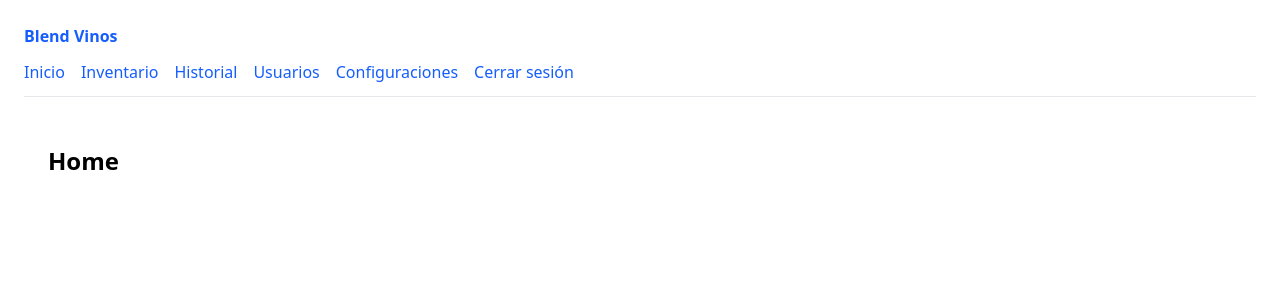
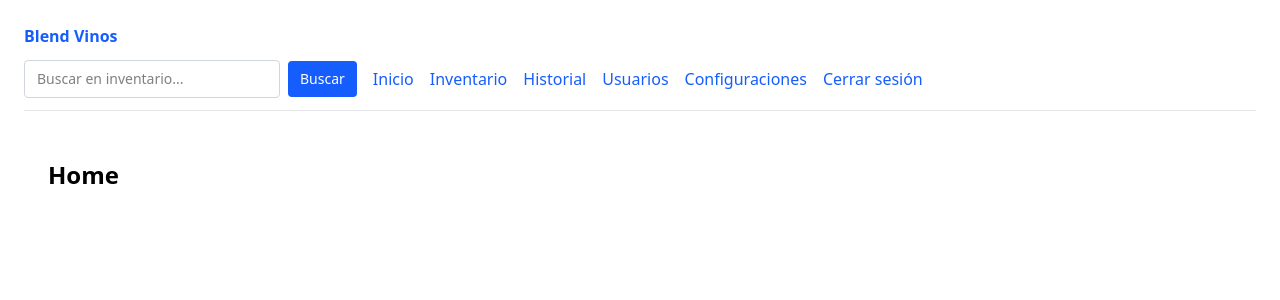
Before and after one commit to tomasesquivelgc/Blend-Vinos-Frontend, a React (Vite) app: page / in a window 1280 px wide. Shown: the top 300 px of the page. Built offline with nearby package versions, Linux system fonts and the light colour scheme.

Commit message:
move navbar into own file and add searchbar

```diff
--- a/src/App.jsx
+++ b/src/App.jsx
@@ -1,5 +1,5 @@
-import { Link, Route, Routes } from 'react-router-dom'
-import { useState } from 'react'
+import { Route, Routes } from 'react-router-dom'
+import Navbar from './components/Navbar.jsx'
 import Home from './pages/Home.jsx'
 import Inventario from './pages/Inventario.jsx'
 import Historial from './pages/Historial.jsx'
@@ -9,43 +9,16 @@ import Configuraciones from './pages/Configuraciones.jsx'
 import NotFound from './pages/NotFound.jsx'
 
 function App() {
-  const [menuOpen, setMenuOpen] = useState(false)
 
   return (
     <div className="p-6">
-      <nav className="mb-6 border-b border-gray-200 pb-3">
-        <div className="flex items-center justify-between">
-          <button
-            className="md:hidden inline-flex items-center justify-center rounded p-2 text-gray-700 hover:bg-gray-100 focus:outline-none"
-            aria-label="Toggle menu"
-            aria-expanded={menuOpen}
-            onClick={() => setMenuOpen((v) => !v)}
-          >
-            <svg className="h-6 w-6" fill="none" stroke="currentColor" strokeWidth="2" viewBox="0 0 24 24" xmlns="http://www.w3.org/2000/svg">
-              {menuOpen ? (
-                <path strokeLinecap="round" strokeLinejoin="round" d="M6 18L18 6M6 6l12 12" />
-              ) : (
-                <path strokeLinecap="round" strokeLinejoin="round" d="M4 6h16M4 12h16M4 18h16" />
-              )}
-            </svg>
-          </button>
-          <Link to="/" className="text-blue-600 font-semibold">Blend Vinos</Link>
-        </div>
-        <div className={`mt-3 flex-col gap-3 md:mt-3 md:flex md:flex-row md:items-center md:gap-4 ${menuOpen ? 'flex' : 'hidden'}`}>
-          <Link to="/" className="text-blue-600 hover:underline" onClick={() => setMenuOpen(false)}>Inicio</Link>
-          <Link to="/inventario" className="text-blue-600 hover:underline" onClick={() => setMenuOpen(false)}>Inventario</Link>
-          <Link to="/historial" className="text-blue-600 hover:underline" onClick={() => setMenuOpen(false)}>Historial</Link>
-          <Link to="/usuarios" className="text-blue-600 hover:underline" onClick={() => setMenuOpen(false)}>Usuarios</Link>
-          <Link to="/configuraciones" className="text-blue-600 hover:underline" onClick={() => setMenuOpen(false)}>Configuraciones</Link>
-          <Link to="/checkout" className="text-blue-600 hover:underline" onClick={() => setMenuOpen(false)}>Cerrar sesión</Link>
-        </div>
-      </nav>
+      <Navbar />
 
       <Routes>
         <Route path="/" element={<Home />} />
         <Route path="/inventario" element={<Inventario />} />
         <Route path="/historial" element={<Historial />} />
-        <Route path="/products/:id" element={<ProductDetail />} />
+        <Route path="/inventario/:id" element={<ProductDetail />} />
         <Route path="/usuarios" element={<Usuarios />} />
         <Route path="/configuraciones" element={<Configuraciones />} />
         <Route path="*" element={<NotFound />} />
--- /dev/null
+++ b/src/components/Navbar.jsx
@@ -0,0 +1,66 @@
+import { useState } from 'react'
+import { Link, useNavigate } from 'react-router-dom'
+
+export default function Navbar() {
+  const [menuOpen, setMenuOpen] = useState(false)
+  const [searchTerm, setSearchTerm] = useState('')
+  const navigate = useNavigate()
+
+  const handleSearchSubmit = (e) => {
+    e.preventDefault()
+    const query = searchTerm.trim()
+    if (query.length === 0) {
+      navigate('/inventario')
+    } else {
+      navigate(`/inventario?q=${encodeURIComponent(query)}`)
+    }
+    setMenuOpen(false)
+  }
+
+  return (
+    <nav className="mb-6 border-b border-gray-200 pb-3">
+      <div className="flex items-center justify-between">
+        <button
+          className="md:hidden inline-flex items-center justify-center rounded p-2 text-gray-700 hover:bg-gray-100 focus:outline-none"
+          aria-label="Toggle menu"
+          aria-expanded={menuOpen}
+          onClick={() => setMenuOpen((v) => !v)}
+        >
+          <svg className="h-6 w-6" fill="none" stroke="currentColor" strokeWidth="2" viewBox="0 0 24 24" xmlns="http://www.w3.org/2000/svg">
+            {menuOpen ? (
+              <path strokeLinecap="round" strokeLinejoin="round" d="M6 18L18 6M6 6l12 12" />
+            ) : (
+              <path strokeLinecap="round" strokeLinejoin="round" d="M4 6h16M4 12h16M4 18h16" />
+            )}
+          </svg>
+        </button>
+        <Link to="/" className="text-blue-600 font-semibold">Blend Vinos</Link>
+      </div>
+      <div className={`mt-3 flex-col gap-3 md:mt-3 md:flex md:flex-row md:items-center md:gap-4 ${menuOpen ? 'flex' : 'hidden'}`}>
+        <form onSubmit={handleSearchSubmit} className="flex w-full items-center gap-2 md:w-auto">
+          <input
+            type="text"
+            value={searchTerm}
+            onChange={(e) => setSearchTerm(e.target.value)}
+            placeholder="Buscar en inventario..."
+            className="w-full rounded border border-gray-300 px-3 py-2 text-sm focus:border-blue-500 focus:outline-none md:w-64"
+            aria-label="Search"
+          />
+          <button
+            type="submit"
+            className="inline-flex items-center justify-center rounded bg-blue-600 px-3 py-2 text-sm font-medium text-white hover:bg-blue-700"
+            aria-label="Search"
+          >
+            Buscar
+          </button>
+        </form>
+        <Link to="/" className="text-blue-600 hover:underline" onClick={() => setMenuOpen(false)}>Inicio</Link>
+        <Link to="/inventario" className="text-blue-600 hover:underline" onClick={() => setMenuOpen(false)}>Inventario</Link>
+        <Link to="/historial" className="text-blue-600 hover:underline" onClick={() => setMenuOpen(false)}>Historial</Link>
+        <Link to="/usuarios" className="text-blue-600 hover:underline" onClick={() => setMenuOpen(false)}>Usuarios</Link>
+        <Link to="/configuraciones" className="text-blue-600 hover:underline" onClick={() => setMenuOpen(false)}>Configuraciones</Link>
+        <Link to="/checkout" className="text-blue-600 hover:underline" onClick={() => setMenuOpen(false)}>Cerrar sesión</Link>
+      </div>
+    </nav>
+  )
+}
```
